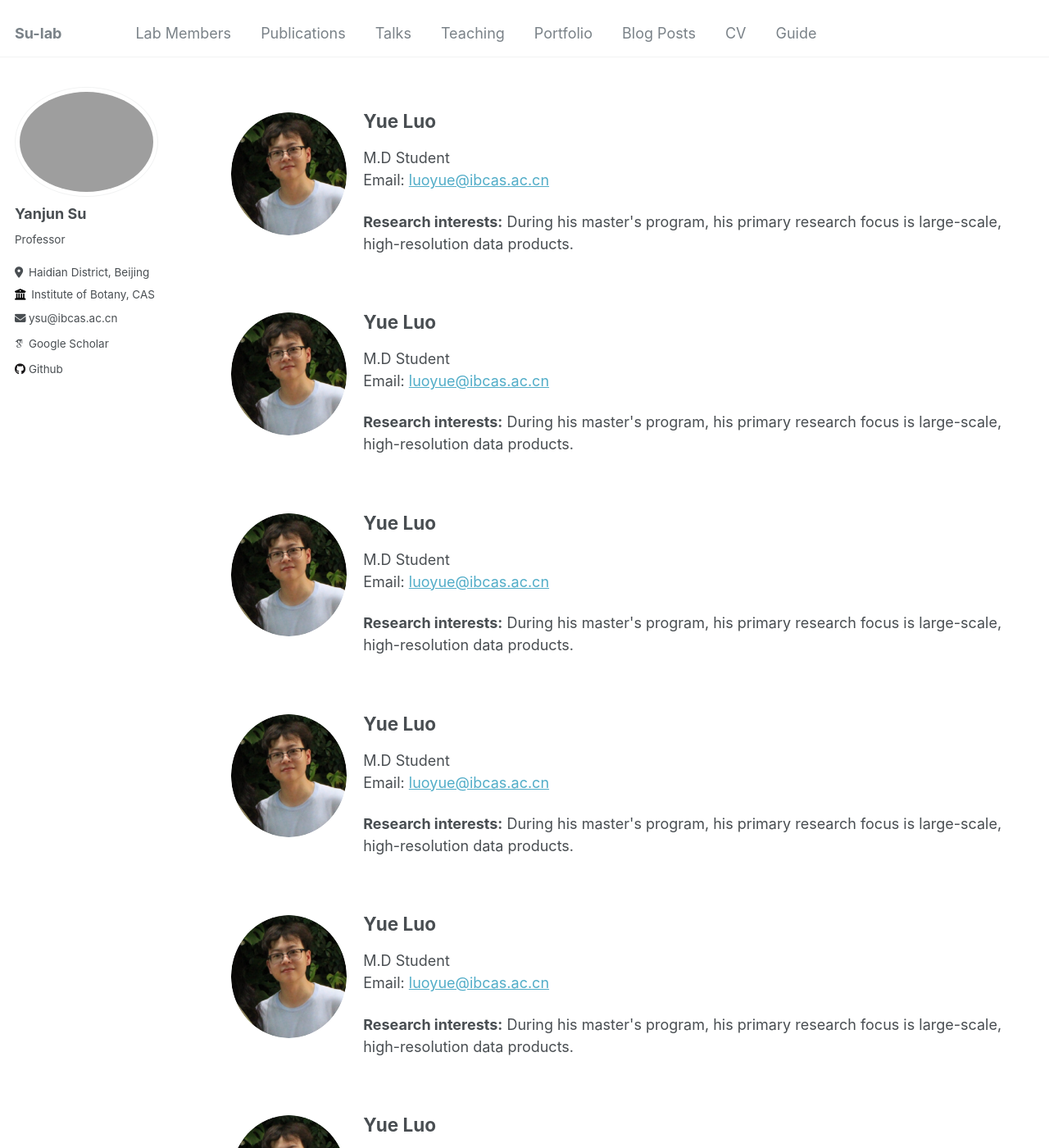
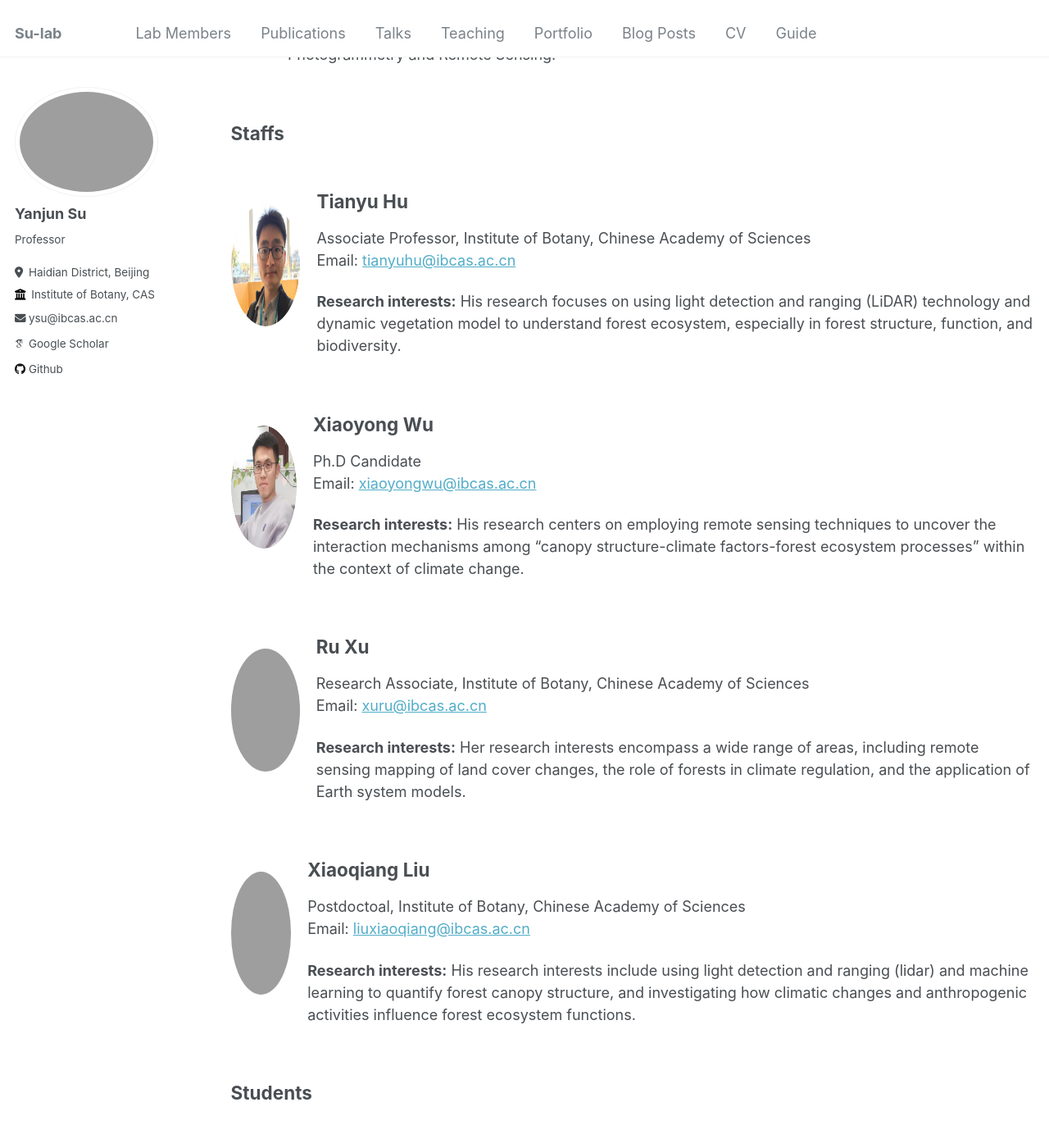
Before and after one commit to krotia/krotia.github.io, a Jekyll site: the page built from _pages/members.md, in a window 1280 px wide and 1400 px high, scrolled down 517 px. Shown: the whole window at 82% size. Built offline with Jekyll 4.4.1, drawn with Linux system fonts in a browser that asks for light colours; some web fonts are replaced; some of the changed text lies outside the part shown; grey boxes are pictures that could not be loaded.

Commit message:
Update members.md

```diff
--- a/_pages/members.md
+++ b/_pages/members.md
@@ -5,18 +5,140 @@ permalink: /members/
 author_profile: true
 ---
 <h2>Principal Investigator</h2>
+<div style="display: flex; align-items: center;">
+  <div>
+    <img src="/images/
+Yanjun Su.png" alt="
+Yanjun Su" style="border-radius: 50%; width: 250px; height: 220px;">
+  </div>
+  <div style="margin-left: 20px;">
+    <h2>
+Yanjun Su</h2>
+    <p>Professor, Institute of Botany, Chinese Academy of Sciences<br>Email: <a href="mailto:ysu@ibcas.ac.cn">ysu@ibcas.ac.cn</a></p>
+    <p>Address: No. 20, Nanxin Village, Xiangshan, Haidian District, Beijing, CA: 100093</p>
+    <p><strong>Research interests:</strong> His research interests lie in the use of lidar as well as other remote sensing techniques to quantify forest canopy structure, and investigate how anthropogenic activities and climatic changes influence the terrestrial ecosystem processes. He currently serves as an associate editor for Plant Phenomics and the Geoscience Data Journal, and he reviews for a number of journals, including Nature Cities, Remote Sensing of Environment, New Phytologist, Ecology, and the ISPRS Journal of Photogrammetry and Remote Sensing.</p>
+  </div><br>
+  <hr>
+</div>
 
 <h2>Staffs</h2>
+<div style="display: flex; align-items: center;">
+  <div>
+    <img src="/images/Tianyu Hu.png" alt="Tianyu Hu" style="border-radius: 50%; width: 180px; height: 150px;">
+  </div>
+  <div style="margin-left: 20px;">
+    <h2>Tianyu Hu</h2>
+    <p>Associate Professor, Institute of Botany, Chinese Academy of Sciences<br>Email: <a href="mailto:tianyuhu@ibcas.ac.cn">tianyuhu@ibcas.ac.cn</a></p>
+    <p><strong>Research interests:</strong> His research focuses on using light detection and ranging (LiDAR) technology and dynamic vegetation model to understand forest ecosystem, especially in forest structure, function, and biodiversity.</p>
+  </div><br>
+  <hr>
+</div>
+
+<div style="display: flex; align-items: center;">
+  <div>
+    <img src="/images/Xiaoyong Wu.png" alt="Xiaoyong Wu" style="border-radius: 50%; width: 180px; height: 150px;">
+  </div>
+  <div style="margin-left: 20px;">
+    <h2>Xiaoyong Wu</h2>
+    <p>Ph.D Candidate<br>Email: <a href="mailto:xiaoyongwu@ibcas.ac.cn">xiaoyongwu@ibcas.ac.cn</a></p>
+    <p><strong>Research interests:</strong> His research centers on employing remote sensing techniques to uncover the interaction mechanisms among “canopy structure-climate factors-forest ecosystem processes” within the context of climate change.</p>
+  </div><br>
+  <hr>
+</div>
+
+<div style="display: flex; align-items: center;">
+  <div>
+    <img src="/images/
+Ru Xu.png" alt="
+Ru Xu" style="border-radius: 50%; width: 180px; height: 150px;">
+  </div>
+  <div style="margin-left: 20px;">
+    <h2>
+Ru Xu</h2>
+    <p>Research Associate, Institute of Botany, Chinese Academy of Sciences<br>Email: <a href="mailto:xuru@ibcas.ac.cn">xuru@ibcas.ac.cn</a></p>
+    <p><strong>Research interests:</strong> Her research interests encompass a wide range of areas, including remote sensing mapping of land cover changes, the role of forests in climate regulation, and the application of Earth system models.</p>
+  </div><br>
+  <hr>
+</div>
+
+<div style="display: flex; align-items: center;">
+  <div>
+    <img src="/images/
+Xiaoqiang Liu.png" alt="
+Xiaoqiang Liu" style="border-radius: 50%; width: 180px; height: 150px;">
+  </div>
+  <div style="margin-left: 20px;">
+    <h2>
+Xiaoqiang Liu</h2>
+    <p>Postdoctoal, Institute of Botany, Chinese Academy of Sciences<br>Email: <a href="mailto:liuxiaoqiang@ibcas.ac.cn">liuxiaoqiang@ibcas.ac.cn</a></p>
+    <p><strong>Research interests:</strong> His research interests include using light detection and ranging (lidar) and machine learning to quantify forest canopy structure, and investigating how climatic changes and anthropogenic activities influence forest ecosystem functions.</p>
+  </div><br>
+  <hr>
+</div>
 
 <h2>Students</h2>
 <div style="display: flex; align-items: center;">
   <div>
-    <img src="/images/Yue Luo.png" alt="Yue Luo" style="border-radius: 50%; width: 180px; height: 150px;">
+    <img src="/images/Xiaoyong Wu.png" alt="Xiaoyong Wu" style="border-radius: 50%; width: 180px; height: 150px;">
   </div>
   <div style="margin-left: 20px;">
-    <h2>Yue Luo</h2>
-    <p>M.D Student<br>Email: <a href="mailto:luoyue@ibcas.ac.cn">luoyue@ibcas.ac.cn</a></p>
-    <p><strong>Research interests:</strong> During his master's program, his primary research focus is large-scale, high-resolution data products.</p>
+    <h2>Xiaoyong Wu</h2>
+    <p>Ph.D Candidate<br>Email: <a href="mailto:xiaoyongwu@ibcas.ac.cn">xiaoyongwu@ibcas.ac.cn</a></p>
+    <p><strong>Research interests:</strong> His research centers on employing remote sensing techniques to uncover the interaction mechanisms among “canopy structure-climate factors-forest ecosystem processes” within the context of climate change.</p>
+  </div><br>
+  <hr>
+</div>
+
+<div style="display: flex; align-items: center;">
+  <div>
+    <img src="/images/Jiatong Wang.png" alt="Jiatong Wang" style="border-radius: 50%; width: 180px; height: 150px;">
+  </div>
+  <div style="margin-left: 20px;">
+    <h2>Jiatong Wang</h2>
+    <p>Ph.D Student<br>Email: <a href="mailto:wangjiatong@ibcas.ac.cn">wangjiatong@ibcas.ac.cn</a></p>
+    <p><strong>Research interests:</strong> His research interests lie in using Lidar data to quantify the fine structure of tree branches and understand its spatial variation.</p>
+  </div><br>
+  <hr>
+</div>
+
+<div style="display: flex; align-items: center;">
+  <div>
+    <img src="/images/Yilin Long.png" alt="Yilin Long" style="border-radius: 50%; width: 180px; height: 150px;">
+  </div>
+  <div style="margin-left: 20px;">
+    <h2>Yilin Long</h2>
+    <p>Ph.D Student<br>Email: <a href="mailto:longyilin21@mails.ucas.ac.cn">longyilin21@mails.ucas.ac.cn</a></p>
+    <p><strong>Research interests:</strong> Her research primarily revolves around Dynamic Global Vegetation Models (DGVMs), lies in exploring the complexities of how different ecosystems respond to and influence climate change.</p>
+  </div><br>
+  <hr>
+</div>
+
+<div style="display: flex; align-items: center;">
+  <div>
+    <img src="/images/
+Liwen Huang.png" alt="
+Liwen Huang" style="border-radius: 50%; width: 180px; height: 150px;">
+  </div>
+  <div style="margin-left: 20px;">
+    <h2>
+Liwen Huang</h2>
+    <p>Ph.D Student<br>Email: <a href="mailto:huangliwen23@mails.ucas.ac.cn">huangliwen23@mails.ucas.ac.cn</a></p>
+    <p><strong>Research interests:</strong> Her research interests lie in using remote sensing techniques to identify the forest dominant species and explore the forest edge effect.</p>
+  </div><br>
+  <hr>
+</div>
+
+<div style="display: flex; align-items: center;">
+  <div>
+    <img src="/images/
+Xu Yan.png" alt="
+Xu Yan" style="border-radius: 50%; width: 180px; height: 150px;">
+  </div>
+  <div style="margin-left: 20px;">
+    <h2>
+Xu Yan</h2>
+    <p>Ph.D Student<br>Email: <a href="mailto:yanxu8121@163.com">yanxu8121@163.com</a></p>
+    <p><strong>Research interests:</strong> His undergraduate research focused on global meta-analysis of nitrous oxide emission from soil of agroforestry system.</p>
   </div><br>
   <hr>
 </div>
@@ -35,108 +157,72 @@ author_profile: true
 
 <div style="display: flex; align-items: center;">
   <div>
-    <img src="/images/Yue Luo.png" alt="Yue Luo" style="border-radius: 50%; width: 180px; height: 150px;">
+    <img src="/images/
+Qi Dong .png" alt="
+Qi Dong " style="border-radius: 50%; width: 180px; height: 150px;">
   </div>
   <div style="margin-left: 20px;">
-    <h2>Yue Luo</h2>
-    <p>M.D Student<br>Email: <a href="mailto:luoyue@ibcas.ac.cn">luoyue@ibcas.ac.cn</a></p>
-    <p><strong>Research interests:</strong> During his master's program, his primary research focus is large-scale, high-resolution data products.</p>
+    <h2>
+Qi Dong </h2>
+    <p>M.D Student<br>Email: <a href="mailto:dongqi23@mails.ucas.ac.cn">dongqi23@mails.ucas.ac.cn</a></p>
+    <p><strong>Research interests:</strong> His research interests lie in using Lidar data to understand relationship between tree health and environment.</p>
   </div><br>
   <hr>
 </div>
 
 <div style="display: flex; align-items: center;">
   <div>
-    <img src="/images/Yue Luo.png" alt="Yue Luo" style="border-radius: 50%; width: 180px; height: 150px;">
+    <img src="/images/
+Jiabo Yan.jpg" alt="
+Jiabo Yan" style="border-radius: 50%; width: 180px; height: 150px;">
   </div>
   <div style="margin-left: 20px;">
-    <h2>Yue Luo</h2>
-    <p>M.D Student<br>Email: <a href="mailto:luoyue@ibcas.ac.cn">luoyue@ibcas.ac.cn</a></p>
-    <p><strong>Research interests:</strong> During his master's program, his primary research focus is large-scale, high-resolution data products.</p>
+    <h2>
+Jiabo Yan</h2>
+    <p>M.D Student<br>Email: <a href="mailto:yanjiabo23@mails.ucas.ac.cn">yanjiabo23@mails.ucas.ac.cn</a></p>
+    <p><strong>Research interests:</strong> His research interests lie in developing algorithms for separation the single-tree wood and leaf from terrestrial Lidar point cloud.</p>
   </div><br>
   <hr>
 </div>
 
 <div style="display: flex; align-items: center;">
   <div>
-    <img src="/images/Yue Luo.png" alt="Yue Luo" style="border-radius: 50%; width: 180px; height: 150px;">
+    <img src="/images/
+Xuanhao Jiang.png" alt="
+Xuanhao Jiang" style="border-radius: 50%; width: 180px; height: 150px;">
   </div>
   <div style="margin-left: 20px;">
-    <h2>Yue Luo</h2>
-    <p>M.D Student<br>Email: <a href="mailto:luoyue@ibcas.ac.cn">luoyue@ibcas.ac.cn</a></p>
-    <p><strong>Research interests:</strong> During his master's program, his primary research focus is large-scale, high-resolution data products.</p>
+    <h2>
+Xuanhao Jiang</h2>
+    <p>M.D Student<br>Email: <a href="jiangxuanhao@ibcas.ac.cn">jiangxuanhao@ibcas.ac.cn</a></p>
+    <p><strong>Research interests:</strong> His undergraduate research focuses on the long-term estimation of grassland fractional vegetation cover in China through combination of massive drone images and satellite data.</p>
   </div><br>
   <hr>
 </div>
 
 <div style="display: flex; align-items: center;">
   <div>
-    <img src="/images/Yue Luo.png" alt="Yue Luo" style="border-radius: 50%; width: 180px; height: 150px;">
+    <img src="/images/Haoen Xu.png" alt="Haoen Xu" style="border-radius: 50%; width: 180px; height: 150px;">
   </div>
   <div style="margin-left: 20px;">
-    <h2>Yue Luo</h2>
-    <p>M.D Student<br>Email: <a href="mailto:luoyue@ibcas.ac.cn">luoyue@ibcas.ac.cn</a></p>
-    <p><strong>Research interests:</strong> During his master's program, his primary research focus is large-scale, high-resolution data products.</p>
+    <h2>Haoen Xu</h2>
+    <p>M.D Student<br>Email: <a href="mailto:xuhaoen@ibcas.ac.cn">xuhaoen@ibcas.ac.cn</a></p>
+    <p><strong>Research interests:</strong> His research interests lie in the interactions between organism and abiotic factors, utilizing satellite and geostatistics methods, computer modelling, unmanned aerial vehicles (UAVs) technology, and light detection and ranging (LiDAR) technology.</p>
   </div><br>
   <hr>
 </div>
 
 <div style="display: flex; align-items: center;">
   <div>
-    <img src="/images/Yue Luo.png" alt="Yue Luo" style="border-radius: 50%; width: 180px; height: 150px;">
+    <img src="/images/
+Zhichao Wei .png" alt="
+Zhichao Wei " style="border-radius: 50%; width: 180px; height: 150px;">
   </div>
   <div style="margin-left: 20px;">
-    <h2>Yue Luo</h2>
-    <p>M.D Student<br>Email: <a href="mailto:luoyue@ibcas.ac.cn">luoyue@ibcas.ac.cn</a></p>
-    <p><strong>Research interests:</strong> During his master's program, his primary research focus is large-scale, high-resolution data products.</p>
-  </div><br>
-  <hr>
-</div>
-
-<div style="display: flex; align-items: center;">
-  <div>
-    <img src="/images/Yue Luo.png" alt="Yue Luo" style="border-radius: 50%; width: 180px; height: 150px;">
-  </div>
-  <div style="margin-left: 20px;">
-    <h2>Yue Luo</h2>
-    <p>M.D Student<br>Email: <a href="mailto:luoyue@ibcas.ac.cn">luoyue@ibcas.ac.cn</a></p>
-    <p><strong>Research interests:</strong> During his master's program, his primary research focus is large-scale, high-resolution data products.</p>
-  </div><br>
-  <hr>
-</div>
-
-<div style="display: flex; align-items: center;">
-  <div>
-    <img src="/images/Yue Luo.png" alt="Yue Luo" style="border-radius: 50%; width: 180px; height: 150px;">
-  </div>
-  <div style="margin-left: 20px;">
-    <h2>Yue Luo</h2>
-    <p>M.D Student<br>Email: <a href="mailto:luoyue@ibcas.ac.cn">luoyue@ibcas.ac.cn</a></p>
-    <p><strong>Research interests:</strong> During his master's program, his primary research focus is large-scale, high-resolution data products.</p>
-  </div><br>
-  <hr>
-</div>
-
-<div style="display: flex; align-items: center;">
-  <div>
-    <img src="/images/Yue Luo.png" alt="Yue Luo" style="border-radius: 50%; width: 180px; height: 150px;">
-  </div>
-  <div style="margin-left: 20px;">
-    <h2>Yue Luo</h2>
-    <p>M.D Student<br>Email: <a href="mailto:luoyue@ibcas.ac.cn">luoyue@ibcas.ac.cn</a></p>
-    <p><strong>Research interests:</strong> During his master's program, his primary research focus is large-scale, high-resolution data products.</p>
-  </div><br>
-  <hr>
-</div>
-
-<div style="display: flex; align-items: center;">
-  <div>
-    <img src="/images/Yue Luo.png" alt="Yue Luo" style="border-radius: 50%; width: 180px; height: 150px;">
-  </div>
-  <div style="margin-left: 20px;">
-    <h2>Yue Luo</h2>
-    <p>M.D Student<br>Email: <a href="mailto:luoyue@ibcas.ac.cn">luoyue@ibcas.ac.cn</a></p>
-    <p><strong>Research interests:</strong> During his master's program, his primary research focus is large-scale, high-resolution data products.</p>
+    <h2>
+Zhichao Wei </h2>
+    <p>M.D Student<br>Email: <a href="mailto:weipepino@outlook.com">weipepino@outlook.com</a></p>
+    <p><strong>Research interests:</strong> His research interests lie in the investigation of natural grassland plant diseases in several counties of Gansu Province, and the study of seed germination and seedling growth characteristics of common grasses on the Qinghai-Tibet Plateau.</p>
   </div><br>
   <hr>
 </div>
```
